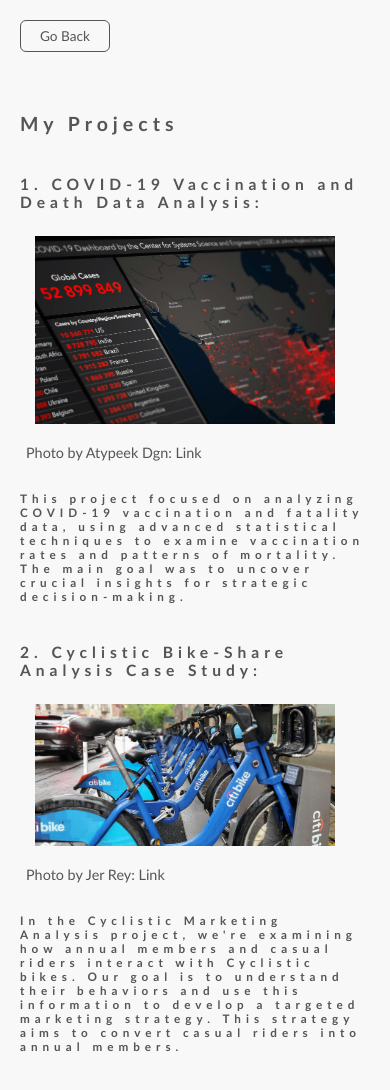
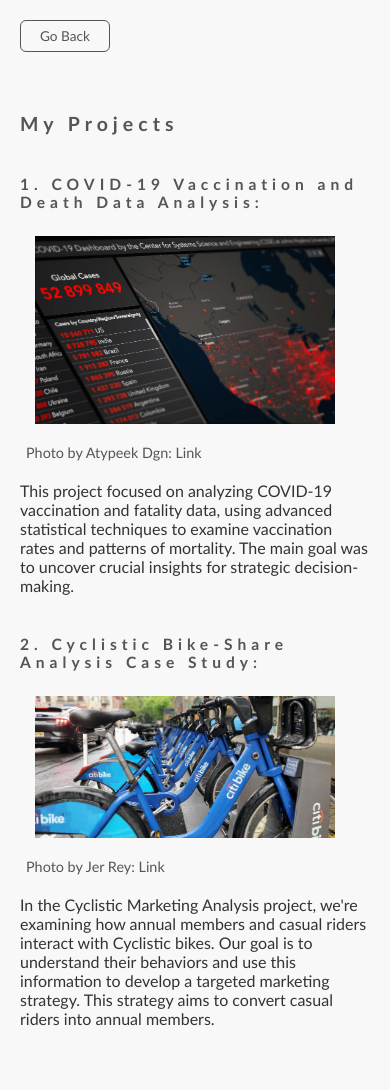
Before and after one commit to vraj9860/vraj-website, a plain HTML site: page project.html in a window 390 px wide. Shown: the top 1090 px of the page. Drawn offline with Linux system fonts and the light colour scheme; a script that the page names is missing.

Commit message:
updated article...

```diff
--- a/project.html
+++ b/project.html
@@ -28,9 +28,9 @@
   <p style="text-align: left; margin-left: -14px;">
       Photo by Atypeek Dgn: <a href="https://www.pexels.com/photo/coronavirus-dashboard-with-map-and-statistic-6366444/" target="_blank">Link</a>
   </p>
-  <h4>
+  <div class="article">
       This project focused on analyzing COVID-19 vaccination and fatality data, using advanced statistical techniques to examine vaccination rates and patterns of mortality. The main goal was to uncover crucial insights for strategic decision-making.
-  </h4>
+  </div>
 </div>
 
 
@@ -44,9 +44,9 @@
     <p style="text-align: left; margin-left: -14px;">
       Photo by Jer Rey: <a href="https://www.pexels.com/photo/blue-city-bikes-parked-on-bike-parking-12473031/" target="_blank">Link</a>
     </p>
-    <h4>
+    <div class="article">
         In the Cyclistic Marketing Analysis project, we're examining how annual members and casual riders interact with Cyclistic bikes. Our goal is to understand their behaviors and use this information to develop a targeted marketing strategy. This strategy aims to convert casual riders into annual members.
-    </h4>
+    </div>
   </div>
 
 </div>
--- a/style.css
+++ b/style.css
@@ -107,11 +107,12 @@
   letter-spacing: 5px;
   font-size: 2vw;
 }
-h4 {
+article {
   color: #555;
   padding-top: 10px;
   letter-spacing: 5px;
   font-size: 1.5vw;
+  font-family: 'Times New Roman', Times, serif;
 }
 
 h1:hover,
@@ -184,7 +185,6 @@
   padding: 20px;
   font-size: 0.9em;
 }
-
 .project {
   margin-bottom: 30px;
 }
@@ -261,9 +261,6 @@
   h3 {
     font-size: 4vw;
   }
-  h4{
-    font-size: 3vw;
-  }
 
   .button{
     font-size: 4vw;
```
